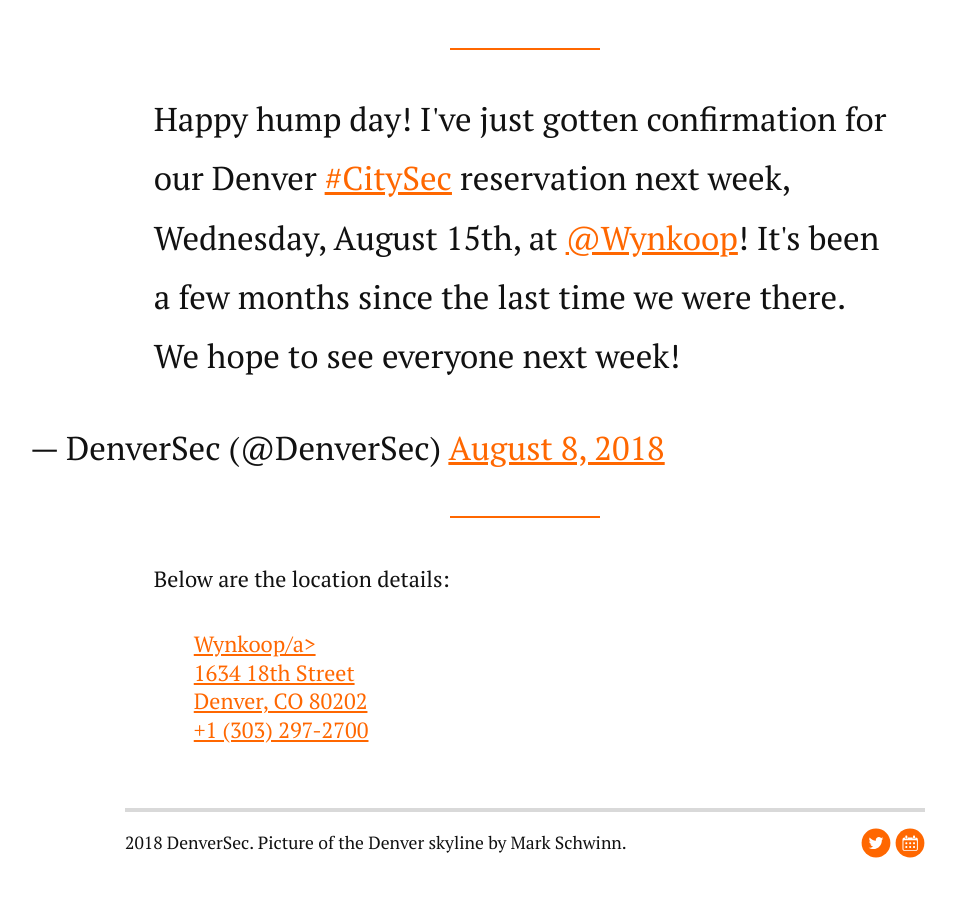
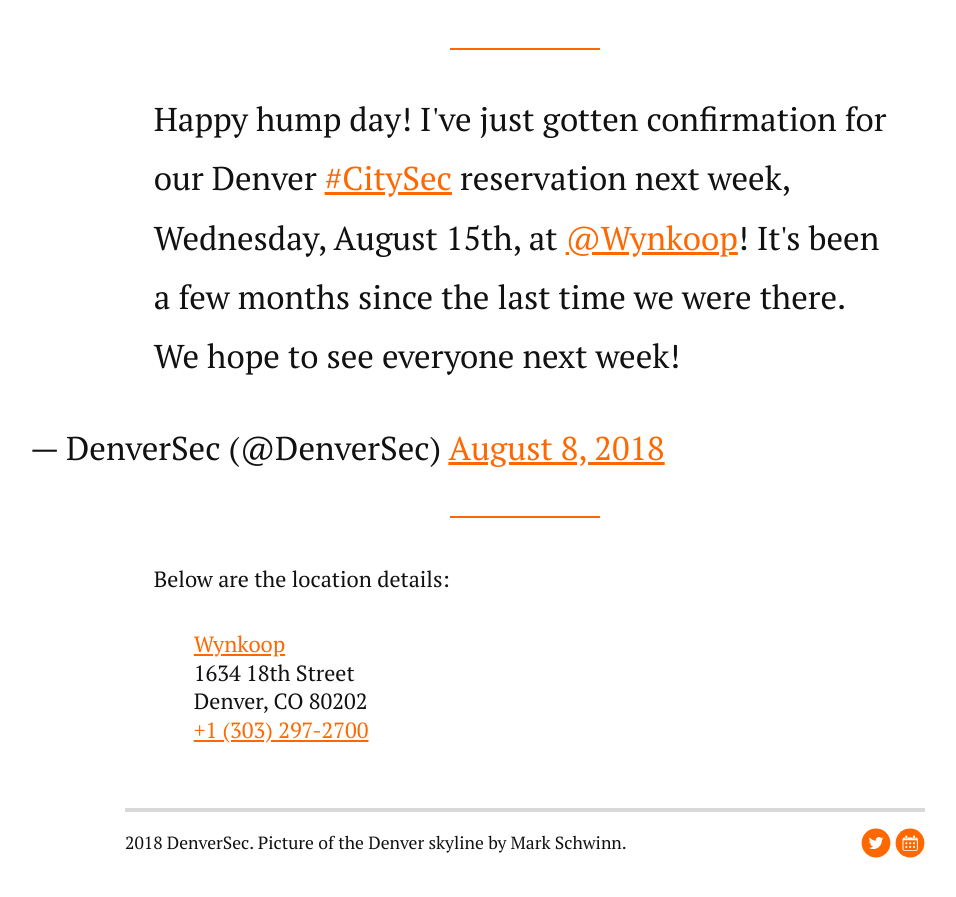
Before and after one commit to denversec/denversec.github.io, a Jekyll site: the page built from index.html, in a window 1280 px wide and 900 px high, scrolled down 1124 px. Shown: the top 897 px of the window, without its empty margins (115-1071 px from the left). Built offline with Jekyll 4.4.1, drawn with Linux system fonts in a browser that asks for light colours; nearby versions of some CDN libraries; comment, search, counter and statistics services are not loaded.

Commit message:
Update tweet and location

```diff
--- a/index.html
+++ b/index.html
@@ -27,7 +27,7 @@
     Denver, CO 80202<br/>
     <a href="tel:13038002652">+1 (303) 800-2652</a> -->
 
-    <a href="http://www.wynkoop.com/" target="_blank">Wynkoop/a><br/>
+    <a href="http://www.wynkoop.com/" target="_blank">Wynkoop</a><br/>
     1634 18th Street<br/>
     Denver, CO 80202<br/>
     <a href="tel:13032972700">+1 (303) 297-2700</a>
```
